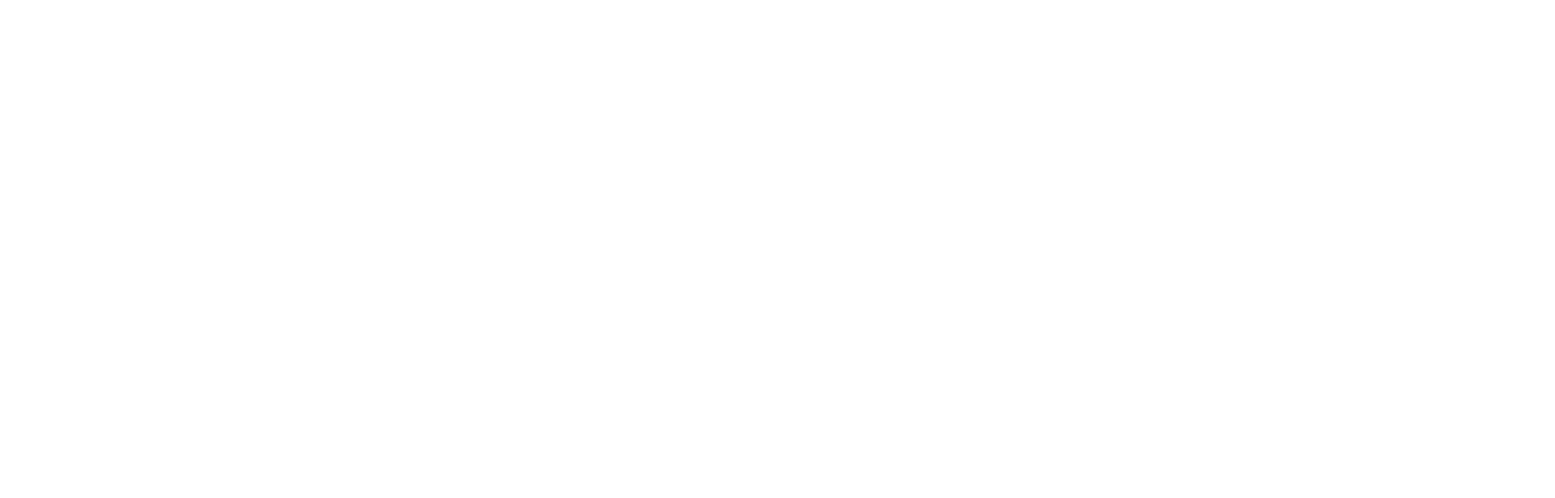
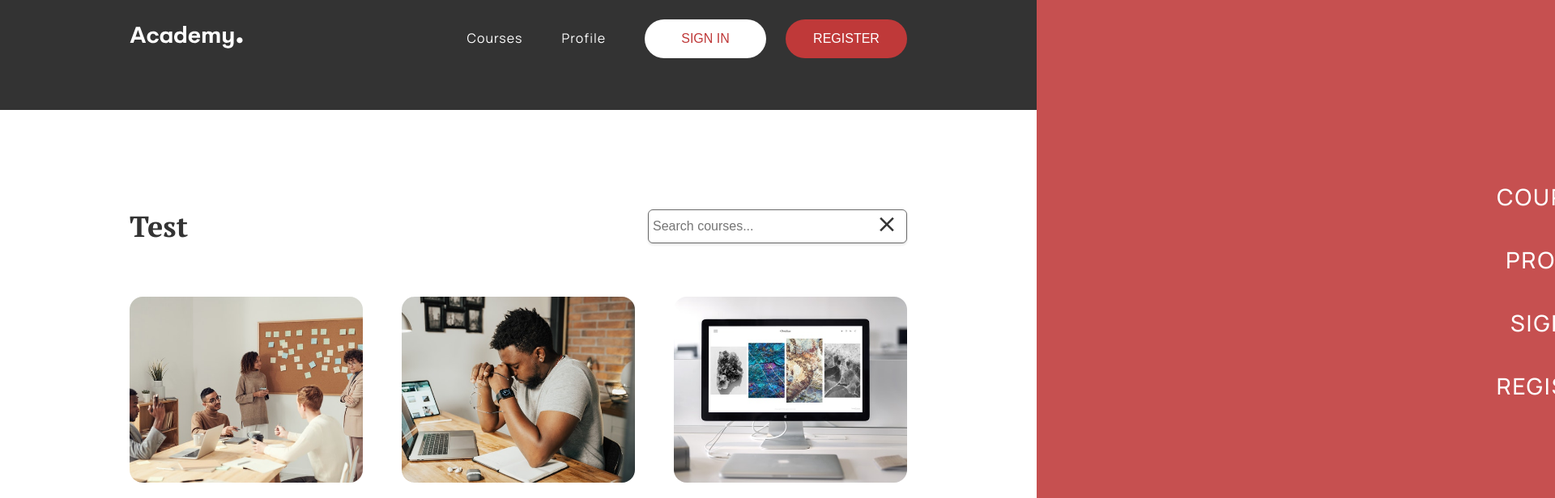
Before and after one commit to adurcevic/Speck-project, a React (Create React App) app: page /test in a window 1280 px wide. Before the commit this address had no page. Shown: the part 40-656 px from the top of the page at 81% size, 1920 px wide, since content can reach past the window. Built offline with nearby package versions, Linux system fonts and the light colour scheme.

Commit message:
Added SearchBar functionality to show CourseCards and No course found on TestPage

```diff
--- a/src/App.js
+++ b/src/App.js
@@ -7,6 +7,7 @@
 import Register from "./pages/Register/Register";
 import SignIn from "./pages/SignIn/SignIn";
 import Profile from "./pages/Profile/Profile";
+import TestSearchBar from "./pages/TestSearchBar/TestSearchBar";
 
 function App() {
   return (
@@ -14,6 +15,7 @@
       <Routes>
         <Route path="/" element={<Home />} />
         <Route path="/courses" element={<Courses />} />
+        <Route path="/test" element={<TestSearchBar />} />
         <Route path="/profile" element={<Profile />} />
         <Route path="/course/:id" element={<Course />} />
         <Route path="/register" element={<Register />} />
--- a/src/components/SearchBar/SearchBar.js
+++ b/src/components/SearchBar/SearchBar.js
@@ -1,5 +1,5 @@
 import React from "react";
-import { useState } from "react";
+
 import {
   Search,
   SearchInputs,
@@ -7,31 +7,16 @@
   IconContainer,
   Icon,
   ClearIcon,
-  Courses,
-  SearchOutput,
-  Output,
 } from "./SearchBarStyle";
-import coursesMock from "../../lib/mock/courses";
 
-function SearchBar({ placeholder, disabled }) {
-  const [filteredData, setFilteredData] = useState([]);
-  const [wordEntered, setWordEntered] = useState("");
-
-  const handleSearch = (event) => {
-    const searchWord = event.target.value;
-    setWordEntered(searchWord);
-    const newFilter = coursesMock.filter((value) => {
-      return value.title.toLowerCase().includes(searchWord.toLowerCase());
-    });
-
-    searchWord === "" ? setFilteredData([]) : setFilteredData(newFilter);
-  };
-
-  const clearInput = () => {
-    setFilteredData([]);
-    setWordEntered("");
-  };
-
+function SearchBar({
+  placeholder,
+  disabled,
+  onChange,
+  word,
+  clearInput,
+  showIcon,
+}) {
   return (
     <Search>
       <SearchInputs>
@@ -39,30 +24,14 @@
           type="text"
           placeholder={placeholder}
           disabled={disabled}
-          onChange={handleSearch}
+          onChange={onChange}
           maxLength={35}
-          value={wordEntered}
+          value={word}
         />
         <IconContainer>
-          {filteredData.length === 0 ? (
-            <Icon />
-          ) : (
-            <ClearIcon onClick={clearInput} />
-          )}
+          {{ showIcon } === 0 ? <Icon /> : <ClearIcon onClick={clearInput} />}
         </IconContainer>
       </SearchInputs>
-
-      {filteredData.length != 0 && (
-        <Courses>
-          {filteredData.map((value, key) => {
-            return (
-              <SearchOutput to={`/course/${value.id}`}>
-                <Output>{value.title}</Output>
-              </SearchOutput>
-            );
-          })}
-        </Courses>
-      )}
     </Search>
   );
 }
--- /dev/null
+++ b/src/pages/TestSearchBar/TestSearchBar.js
@@ -0,0 +1,83 @@
+import React from "react";
+import { useState } from "react";
+import Header from "../../components/Header/Header";
+import Section from "../../components/Section/Section";
+import { Grid } from "../../lib/style/generalStyles";
+import SearchBar from "../../components/SearchBar/SearchBar";
+import coursesMock from "../../lib/mock/courses";
+import CourseCard from "../../components/CourseCard/CourseCard";
+
+const TestSearchBar = () => {
+  const [filteredData, setFilteredData] = useState([]);
+  const [wordEntered, setWordEntered] = useState("");
+
+  const handleSearch = (event) => {
+    const searchWord = event.target.value;
+    setWordEntered(searchWord);
+    const newFilter = coursesMock.filter((value) => {
+      return value.title.toLowerCase().includes(searchWord.toLowerCase());
+    });
+    searchWord === "" ? setFilteredData([]) : setFilteredData(newFilter);
+  };
+
+  const clearInput = () => {
+    setFilteredData([]);
+    setWordEntered("");
+  };
+
+  let course;
+  if (filteredData.length !== 0) {
+    course = filteredData.map((course, index) => (
+      <CourseCard
+        key={course.id}
+        courseId={course.id}
+        imgSrc={course.imgSrc}
+        imgAlt={course.imgAlt}
+        title={course.title}
+        subtitle={course.subtitle}
+      />
+    ));
+  } else if (wordEntered.length > 0 && !filteredData.includes({})) {
+    course = <div>No courses found</div>;
+  } else {
+    course = coursesMock.map(
+      (course, index) =>
+        index <= coursesMock.length && (
+          <CourseCard
+            key={course.id}
+            courseId={course.id}
+            imgSrc={course.imgSrc}
+            imgAlt={course.imgAlt}
+            title={course.title}
+            subtitle={course.subtitle}
+          />
+        )
+    );
+  }
+
+  console.log(filteredData);
+  console.log(wordEntered);
+
+  return (
+    <>
+      <Header isSecondary> </Header>
+      <Section
+        title="Test"
+        isMainTitle={true}
+        customElement={
+          <SearchBar
+            placeholder="Search courses..."
+            onChange={handleSearch}
+            word={wordEntered}
+            clearInput={clearInput}
+            showIcon={wordEntered.length}
+          />
+        }
+      >
+        <Grid>{course}</Grid>
+      </Section>
+    </>
+  );
+};
+
+export default TestSearchBar;
```
